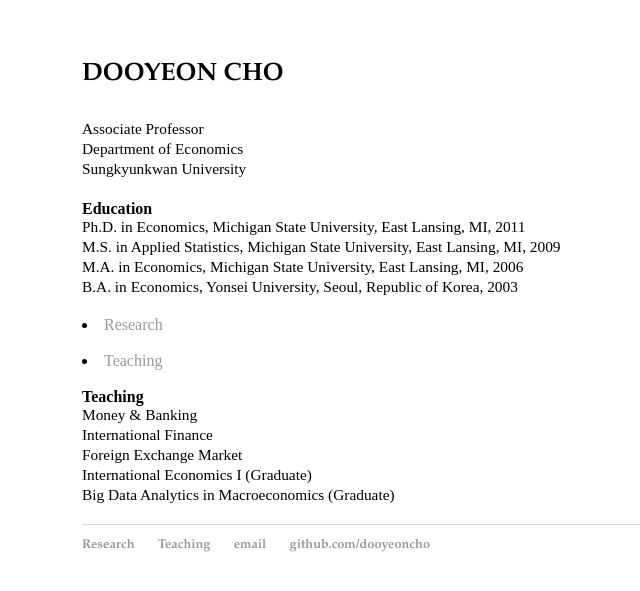
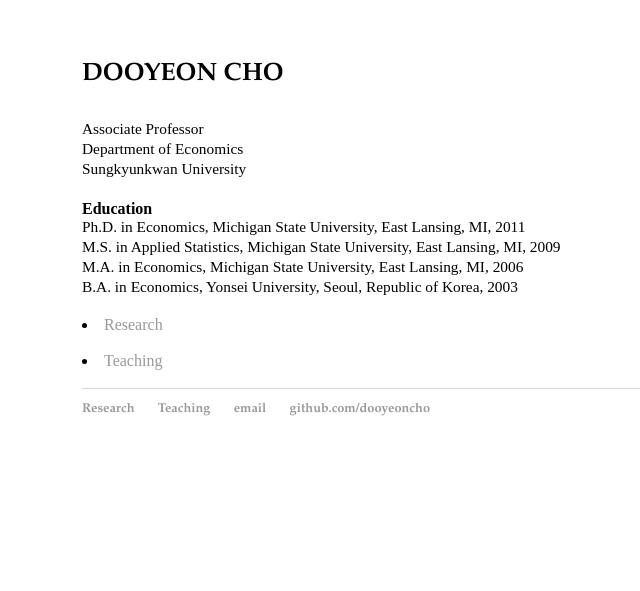
Before and after one commit to dooyeoncho/dooyeoncho.github.io, a Jekyll site: the page built from index.html, in a window 1280 px wide. Shown: the top 591 px of the page, without its empty margins (110-750 px from the left). Built offline with Jekyll 4.4.1, drawn with Linux system fonts in a browser that asks for light colours.

Commit message:
Update index.html

```diff
--- a/index.html
+++ b/index.html
@@ -23,14 +23,5 @@
 <li><a href="/pages/teaching.html" target="_blank"> Teaching</a></li>&nbsp;
 
 
+
 &nbsp;
-			<div> <b>Teaching</b>
-			<div> Money & Banking </div>
-			<div> International Finance </div>
-			<div> Foreign Exchange Market </div>
-			<div> International Economics I (Graduate) </div>
-			<div> Big Data Analytics in Macroeconomics (Graduate) </div>
-			</div>
-&nbsp;
-
-&nbsp;&nbsp;
```
